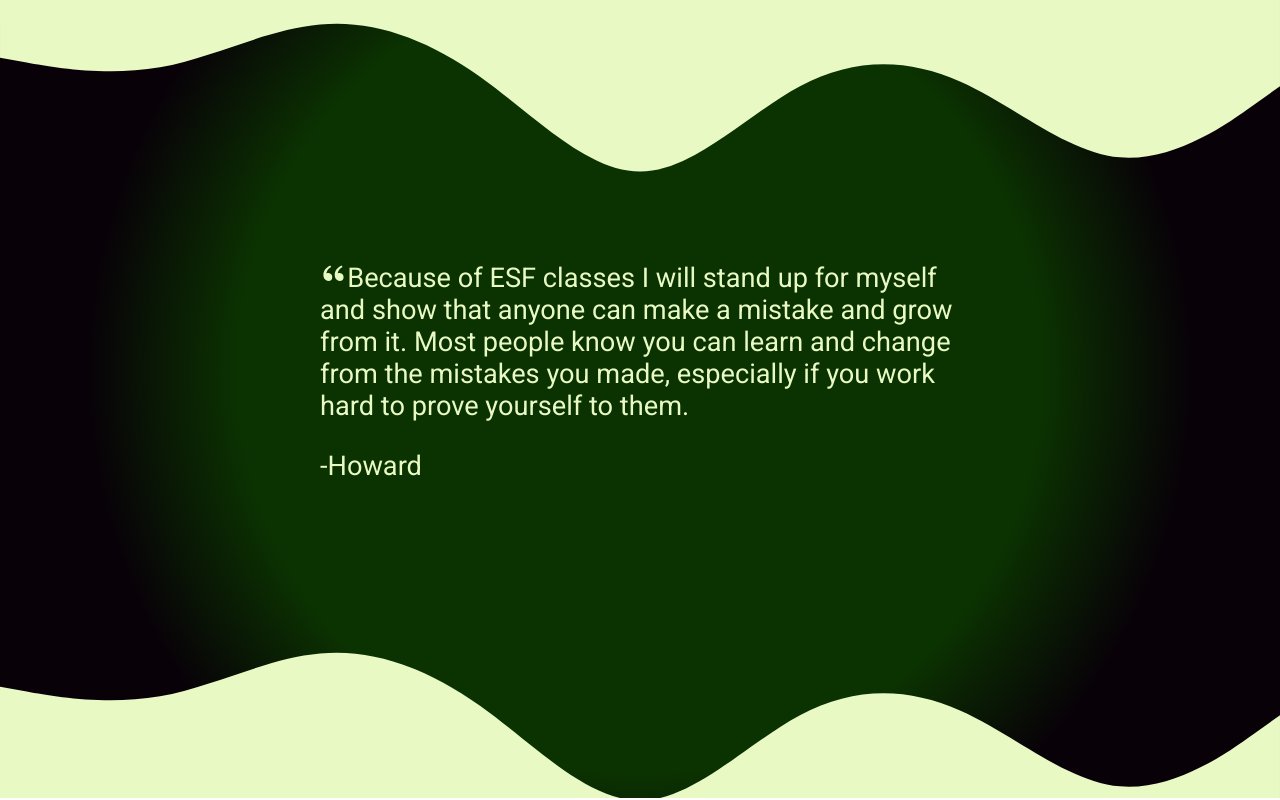
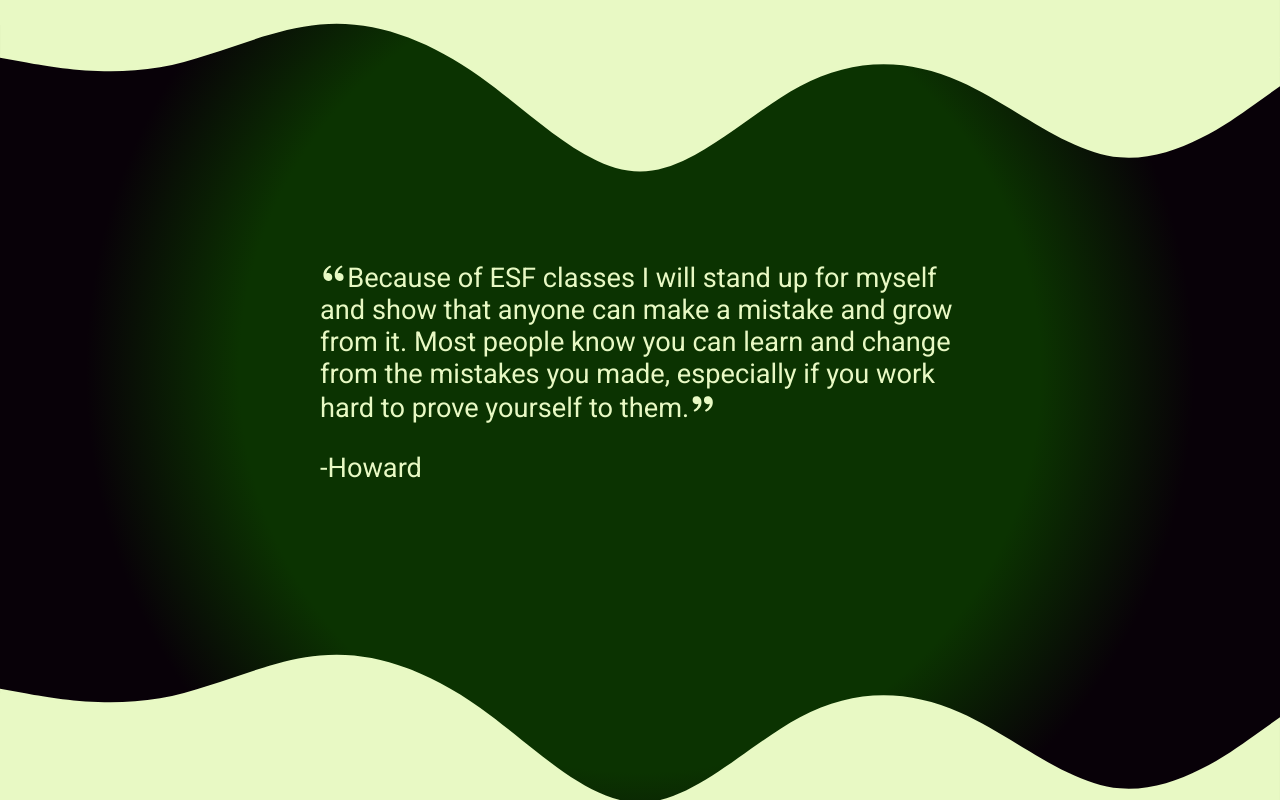
Before and after one commit to BrianBleau/esf, a Next.js app: page /testimonials in a window 1280 px wide. Shown: the part 3906-4706 px from the top of the page. Built offline with nearby package versions, Linux system fonts and the light colour scheme.

Commit message:
Update index.tsx

```diff
--- a/pages/testimonials/index.tsx
+++ b/pages/testimonials/index.tsx
@@ -22,7 +22,7 @@
         <p>-Ryan</p>
       </Testimonial>
       <Testimonial>
-        <p><RiDoubleQuotesL />Because of ESF classes I will stand up for myself and show that anyone can make a mistake and grow from it. Most people know you can learn and change from the mistakes you made, especially if you work hard to prove yourself to them.</p>
+        <p><RiDoubleQuotesL />Because of ESF classes I will stand up for myself and show that anyone can make a mistake and grow from it. Most people know you can learn and change from the mistakes you made, especially if you work hard to prove yourself to them.<RiDoubleQuotesR /></p>
         <p>-Howard</p>
       </Testimonial>
     </>
```
